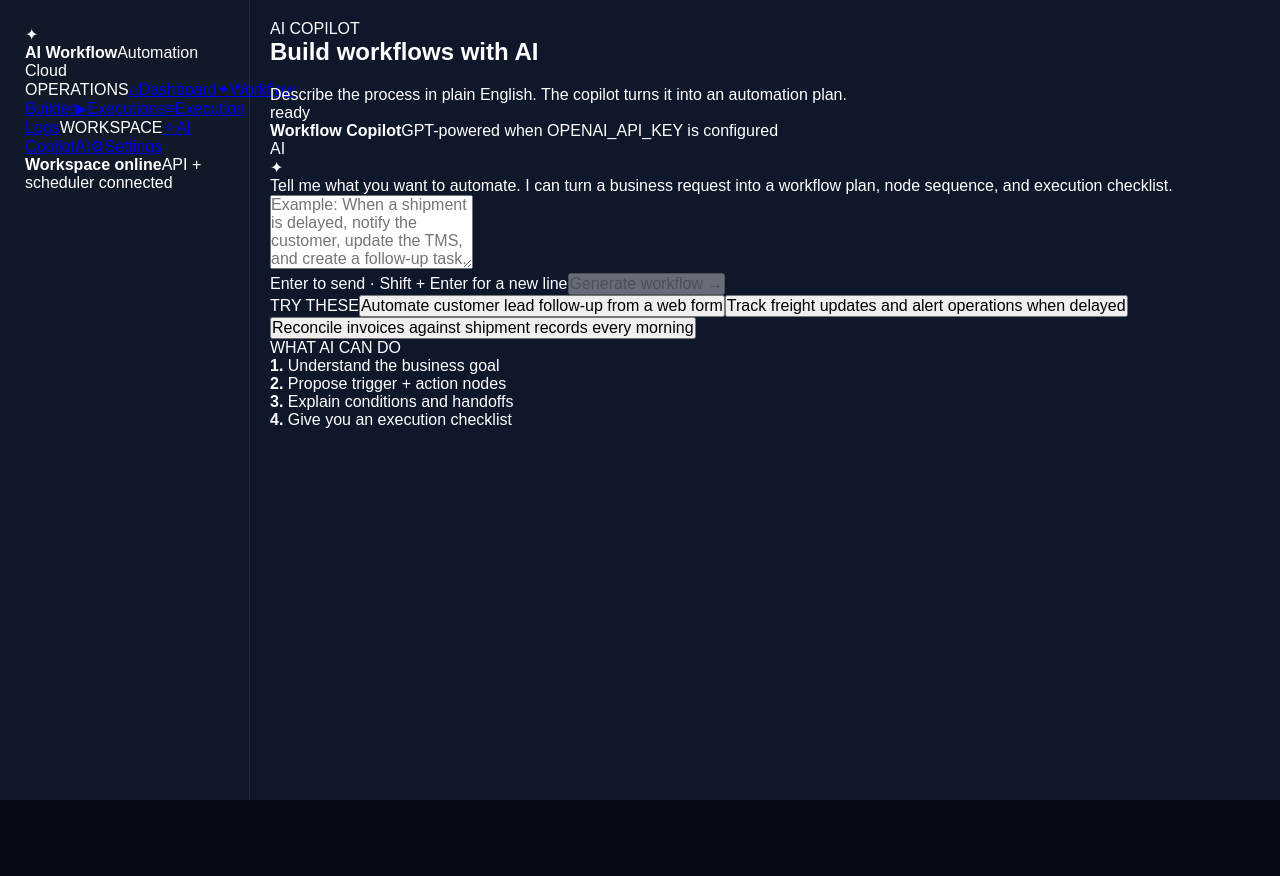
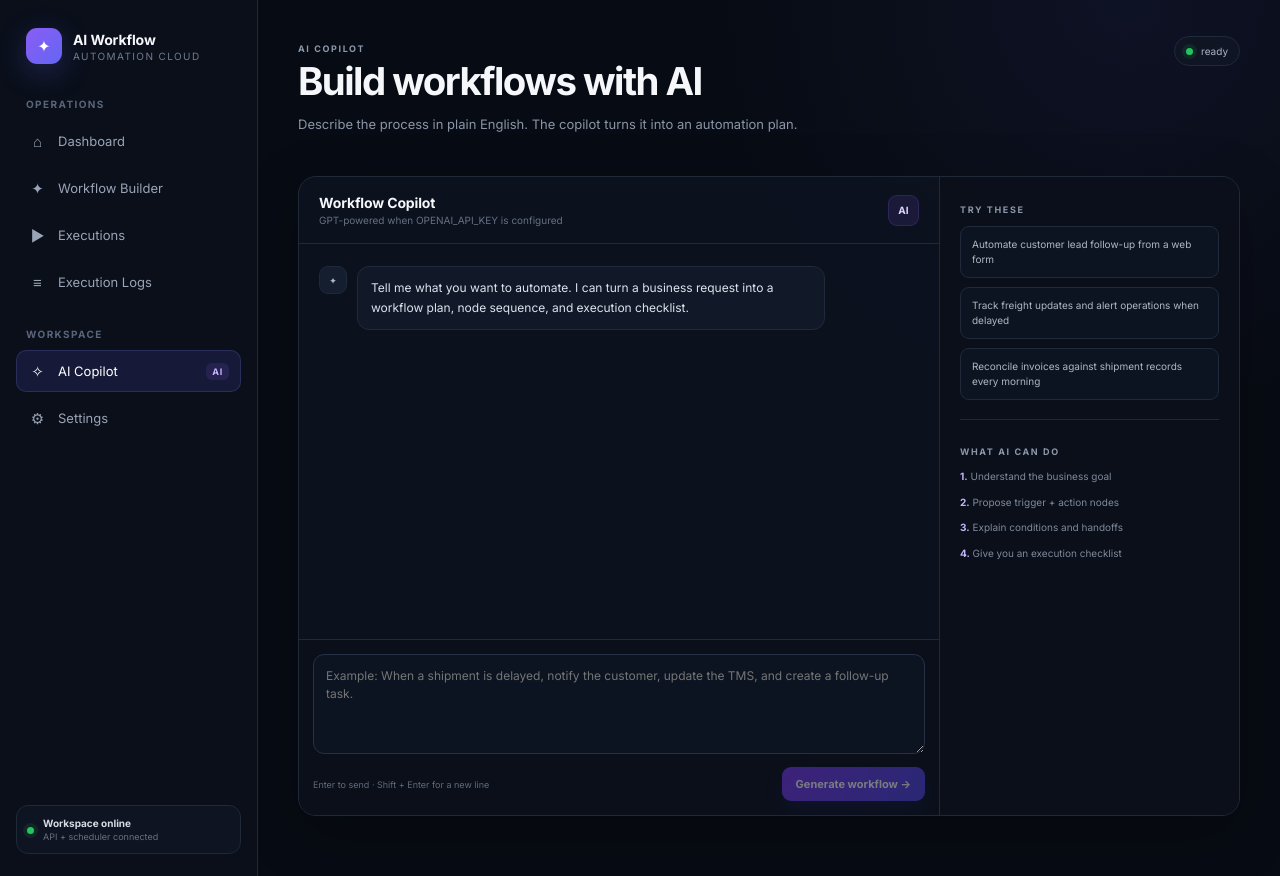
Before and after one commit to sanjanajaat23-commits/AI-Workflow-Automation-Platform, a React (Vite) app in the folder frontend/: page /ai in a window 1280 px wide. Before the commit the page ends 800 px from the top, so only its background shows below. Built offline with nearby package versions, Linux system fonts and the light colour scheme; no server answers.

Commit message:
ui: redesign workflow frontend shell and AI settings styles

```diff
--- a/frontend/src/App.css
+++ b/frontend/src/App.css
@@ -1,59 +1,162 @@
-*{
-  margin:0;
-  padding:0;
-  box-sizing:border-box;
-  font-family:Arial,Helvetica,sans-serif;
+.layout {
+  display: flex;
+  min-height: 100vh;
+  width: 100%;
+  background: var(--bg);
 }
 
-html,
-body,
-#root{
-  width:100%;
-  height:100%;
-  overflow:hidden;
+.sidebar {
+  width: 258px;
+  min-width: 258px;
+  min-height: 100vh;
+  padding: 22px 16px;
+  display: flex;
+  flex-direction: column;
+  background: #0a0f1a;
+  border-right: 1px solid var(--border);
 }
 
-body{
-  background:#0f172a;
-  color:white;
+.brand {
+  display: flex;
+  align-items: center;
+  gap: 11px;
+  padding: 6px 10px 24px;
 }
 
-.layout{
-  display:flex;
-  width:100vw;
-  height:100vh;
+.brand-mark {
+  width: 36px;
+  height: 36px;
+  display: grid;
+  place-items: center;
+  border-radius: 11px;
+  background: linear-gradient(135deg, var(--accent), var(--accent-2));
+  color: white;
+  font-weight: 700;
+  box-shadow: 0 8px 30px rgba(99, 102, 241, 0.28);
 }
 
-.sidebar{
-  width:250px;
-  background:#111827;
-  padding:25px;
-  border-right:1px solid #1f2937;
+.brand strong, .brand span, .sidebar-footer strong, .sidebar-footer span {
+  display: block;
 }
 
-.sidebar h2{
-  margin-bottom:30px;
+.brand strong { font-size: 14px; letter-spacing: -0.1px; }
+.brand span { margin-top: 2px; color: #6f7b8f; font-size: 10px; text-transform: uppercase; letter-spacing: 0.14em; }
+
+.sidebar-nav { display: flex; flex-direction: column; gap: 5px; }
+.nav-label { margin: 10px 10px 5px; color: #596579; font-size: 10px; font-weight: 700; letter-spacing: 0.14em; }
+.workspace-label { margin-top: 20px; }
+
+.nav-item {
+  min-height: 42px;
+  display: flex;
+  align-items: center;
+  gap: 11px;
+  padding: 0 11px;
+  border-radius: 10px;
+  color: #99a4b6;
+  text-decoration: none;
+  border: 1px solid transparent;
+  transition: all .18s ease;
+  font-size: 13px;
+}
+.nav-item:hover { color: #eef2ff; background: #101827; }
+.nav-item.active { color: white; background: rgba(99, 102, 241, .14); border-color: rgba(129, 140, 248, .18); }
+.nav-icon { width: 19px; text-align: center; font-size: 15px; }
+.nav-badge { margin-left: auto; font-size: 9px; font-weight: 800; letter-spacing: .08em; color: #c4b5fd; background: rgba(139, 92, 246, .13); padding: 3px 6px; border-radius: 6px; }
+
+.sidebar-footer {
+  margin-top: auto;
+  display: flex;
+  gap: 9px;
+  align-items: center;
+  padding: 11px 10px;
+  border: 1px solid var(--border);
+  border-radius: 12px;
+  background: rgba(17, 24, 39, .6);
+}
+.sidebar-footer strong { color: #d6dbe5; font-size: 10px; }
+.sidebar-footer span { color: #667085; font-size: 9px; margin-top: 2px; }
+.online-dot, .status-dot { width: 7px; height: 7px; border-radius: 999px; background: #22c55e; box-shadow: 0 0 0 4px rgba(34, 197, 94, .10); }
+
+.content { flex: 1; min-width: 0; min-height: 100vh; overflow: auto; background: radial-gradient(circle at 85% 0%, rgba(99,102,241,.08), transparent 34%), var(--bg); }
+.page { max-width: 1280px; margin: 0 auto; padding: 36px 40px 60px; }
+.page-heading { display: flex; align-items: flex-start; justify-content: space-between; gap: 20px; margin-bottom: 28px; }
+.page-heading h1 { margin: 5px 0 8px; font-size: clamp(28px, 3vw, 42px); line-height: 1.05; letter-spacing: -.04em; }
+.page-heading p { max-width: 700px; color: var(--muted); font-size: 13px; line-height: 1.6; }
+.eyebrow { color: #8b98ab; font-size: 9px; font-weight: 800; letter-spacing: .18em; }
+
+.status-pill, .save-badge { display: inline-flex; align-items: center; gap: 8px; padding: 8px 11px; border: 1px solid var(--border); border-radius: 999px; color: #aab4c4; background: rgba(17,24,39,.65); font-size: 10px; white-space: nowrap; }
+.status-pill.connected { color: #86efac; border-color: rgba(34,197,94,.2); }
+.status-pill.demo { color: #c4b5fd; border-color: rgba(139,92,246,.2); }
+.status-pill.error { color: #fca5a5; border-color: rgba(239,68,68,.2); }
+.save-badge { color: #86efac; border-color: rgba(34,197,94,.18); }
+
+.ai-shell { display: grid; grid-template-columns: minmax(0, 1fr) 300px; min-height: 640px; overflow: hidden; border: 1px solid var(--border); border-radius: 18px; background: rgba(13,19,32,.82); box-shadow: 0 18px 60px rgba(0,0,0,.24); }
+.ai-chat { min-width: 0; display: flex; flex-direction: column; }
+.ai-chat-header { display: flex; justify-content: space-between; align-items: center; padding: 17px 20px; border-bottom: 1px solid var(--border); }
+.ai-chat-header strong, .settings-card h2 { display: block; font-size: 14px; letter-spacing: -.01em; }
+.ai-chat-header span { display: block; margin-top: 3px; color: #667085; font-size: 10px; }
+.model-chip { width: 31px; height: 31px; display: grid; place-items: center; border-radius: 9px; color: #ddd6fe; background: rgba(139,92,246,.12); border: 1px solid rgba(139,92,246,.18); font-size: 10px; font-weight: 800; }
+.message-list { flex: 1; overflow: auto; padding: 22px 20px; }
+.message-row { display: flex; gap: 10px; margin-bottom: 18px; }
+.message-row.user { justify-content: flex-end; }
+.message-avatar { width: 28px; min-width: 28px; height: 28px; display: grid; place-items: center; border-radius: 9px; background: #151e2e; color: #aeb9ca; border: 1px solid var(--border); font-size: 9px; font-weight: 700; }
+.message-row.user .message-avatar { order: 2; }
+.message-bubble { max-width: min(720px, 78%); padding: 11px 13px; border-radius: 12px; background: #111827; border: 1px solid #202a3a; color: #dce3ed; font-size: 12px; line-height: 1.65; white-space: pre-wrap; }
+.message-row.user .message-bubble { background: rgba(99,102,241,.13); border-color: rgba(129,140,248,.18); }
+.typing { color: #9aa5b5; }
+.ai-composer { padding: 14px; border-top: 1px solid var(--border); background: #0a0f19; }
+.ai-composer textarea { width: 100%; resize: vertical; min-height: 90px; padding: 12px; border: 1px solid #263146; border-radius: 11px; outline: none; color: #e7ebf2; background: #0d1421; font-size: 12px; line-height: 1.55; }
+.ai-composer textarea:focus { border-color: rgba(129,140,248,.5); box-shadow: 0 0 0 3px rgba(99,102,241,.08); }
+.composer-footer { display: flex; align-items: center; justify-content: space-between; gap: 12px; margin-top: 9px; color: #5f6b7e; font-size: 9px; }
+.primary-button { border: 0; border-radius: 9px; padding: 10px 14px; color: white; background: linear-gradient(135deg, #7c3aed, #4f46e5); font-size: 11px; font-weight: 700; box-shadow: 0 9px 22px rgba(79,70,229,.19); }
+.primary-button:hover:not(:disabled) { filter: brightness(1.06); }
+.primary-button:disabled { opacity: .45; cursor: not-allowed; }
+.ai-side-panel { border-left: 1px solid var(--border); padding: 20px; background: rgba(10,15,25,.72); }
+.panel-block { padding-bottom: 19px; margin-bottom: 19px; border-bottom: 1px solid var(--border); }
+.panel-block:last-child { border-bottom: 0; margin-bottom: 0; }
+.suggestion { width: 100%; margin-top: 9px; padding: 10px 11px; text-align: left; color: #aeb7c6; background: #0d1421; border: 1px solid #202a3a; border-radius: 9px; font-size: 10px; line-height: 1.5; }
+.suggestion:hover { border-color: #3b4660; color: #eef2ff; }
+.workflow-output > div { margin-top: 10px; color: #7f8a9b; font-size: 10px; line-height: 1.55; }
+.workflow-output b { color: #c4b5fd; }
+
+.settings-grid { display: grid; grid-template-columns: repeat(2, minmax(0,1fr)); gap: 18px; }
+.settings-card { padding: 22px; border: 1px solid var(--border); border-radius: 16px; background: rgba(13,19,32,.82); }
+.settings-card-heading { display: flex; align-items: flex-start; justify-content: space-between; gap: 12px; margin-bottom: 22px; }
+.settings-card-heading h2 { margin: 0 0 5px; }
+.settings-card-heading p, .field-help, .connection-card p, .settings-note p { color: #6f7b8e; font-size: 10px; line-height: 1.6; }
+.field-label { display: block; margin-bottom: 8px; color: #bdc6d3; font-size: 10px; font-weight: 700; }
+.text-input { width: 100%; padding: 11px 12px; border-radius: 9px; border: 1px solid #263146; outline: none; background: #0d1421; color: #e8edf4; font-size: 11px; }
+.text-input:focus { border-color: rgba(129,140,248,.5); }
+.field-help { margin: 8px 0 18px; }
+.toggle-row { display: flex; justify-content: space-between; gap: 16px; align-items: center; padding: 14px 0; border-top: 1px solid #182132; }
+.toggle-row strong, .toggle-row span { display: block; }
+.toggle-row strong { color: #cbd3df; font-size: 11px; }
+.toggle-row span { margin-top: 3px; color: #687487; font-size: 9px; }
+.toggle { width: 36px; height: 21px; padding: 2px; border: 0; border-radius: 999px; background: #263146; transition: .18s; }
+.toggle span { width: 17px; height: 17px; margin: 0; border-radius: 50%; background: #98a4b7; transition: .18s; }
+.toggle.on { background: #4f46e5; }
+.toggle.on span { transform: translateX(15px); background: white; }
+.settings-save { margin-top: 13px; }
+.connection-card { display: flex; gap: 12px; padding: 14px; border: 1px solid #202a3a; border-radius: 12px; background: #0a101a; }
+.connection-icon { width: 30px; height: 30px; display: grid; place-items: center; border-radius: 9px; background: rgba(139,92,246,.12); color: #c4b5fd; }
+.connection-card strong { font-size: 11px; }
+.connection-card p { margin-top: 5px; }
+.settings-note { margin-top: 14px; padding: 13px; border-radius: 10px; background: #0a101a; border: 1px solid #182132; }
+.settings-note strong { font-size: 10px; color: #bec7d4; }
+.settings-note p { margin-top: 4px; }
+
+@media (max-width: 900px) {
+  .sidebar { width: 78px; min-width: 78px; padding-inline: 9px; }
+  .brand { justify-content: center; padding-inline: 0; }
+  .brand > div:last-child, .nav-label, .nav-item > span:not(.nav-icon), .sidebar-footer > div { display: none; }
+  .nav-item { justify-content: center; padding: 0; }
+  .sidebar-footer { justify-content: center; }
+  .ai-shell, .settings-grid { grid-template-columns: 1fr; }
+  .ai-side-panel { border-left: 0; border-top: 1px solid var(--border); }
 }
 
-.sidebar ul{
-  list-style:none;
+@media (max-width: 620px) {
+  .page { padding: 24px 16px 40px; }
+  .page-heading { flex-direction: column; }
 }
-
-.sidebar li{
-  padding:15px 0;
-  cursor:pointer;
-}
-
-.sidebar li:hover{
-  color:#38bdf8;
-}
-
-.content{
-  flex:1;
-  padding:20px;
-  overflow:hidden;
-}
-
-.content h1{
-  margin-bottom:20px;
-}
```
